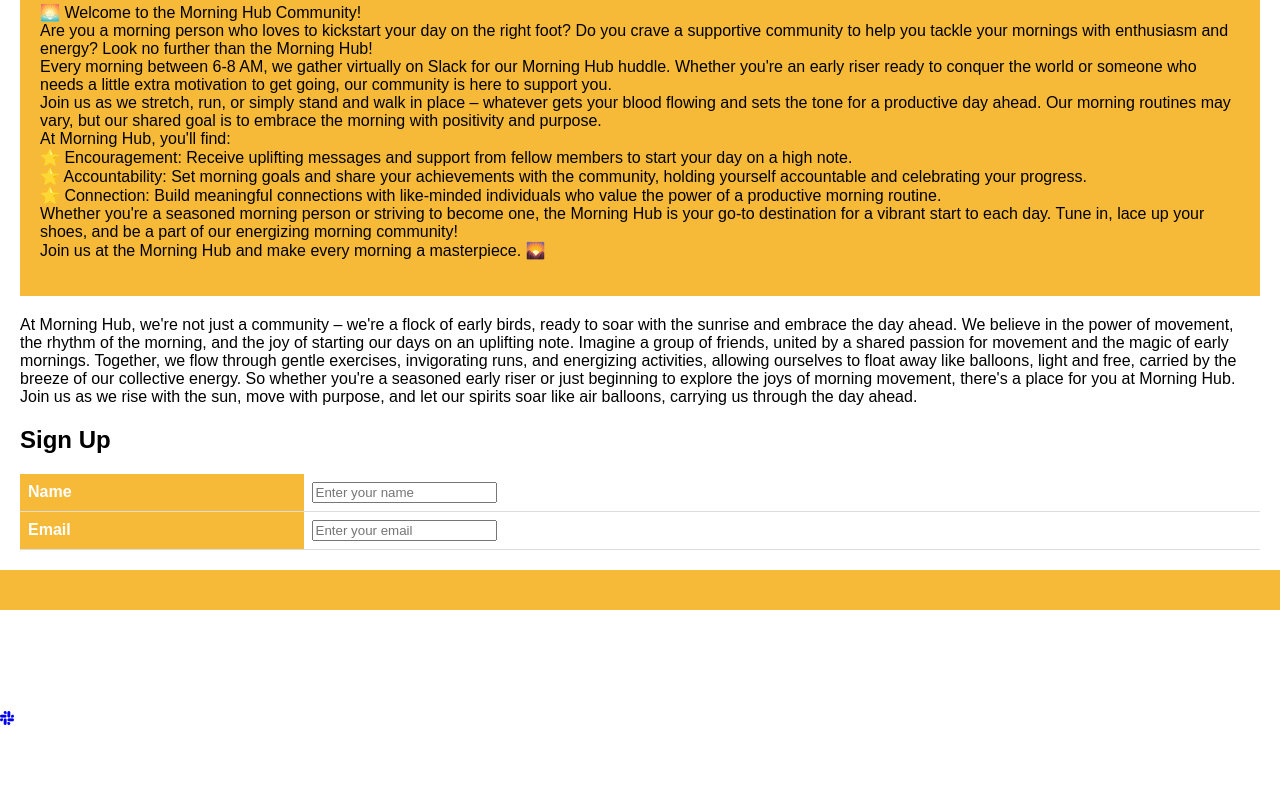
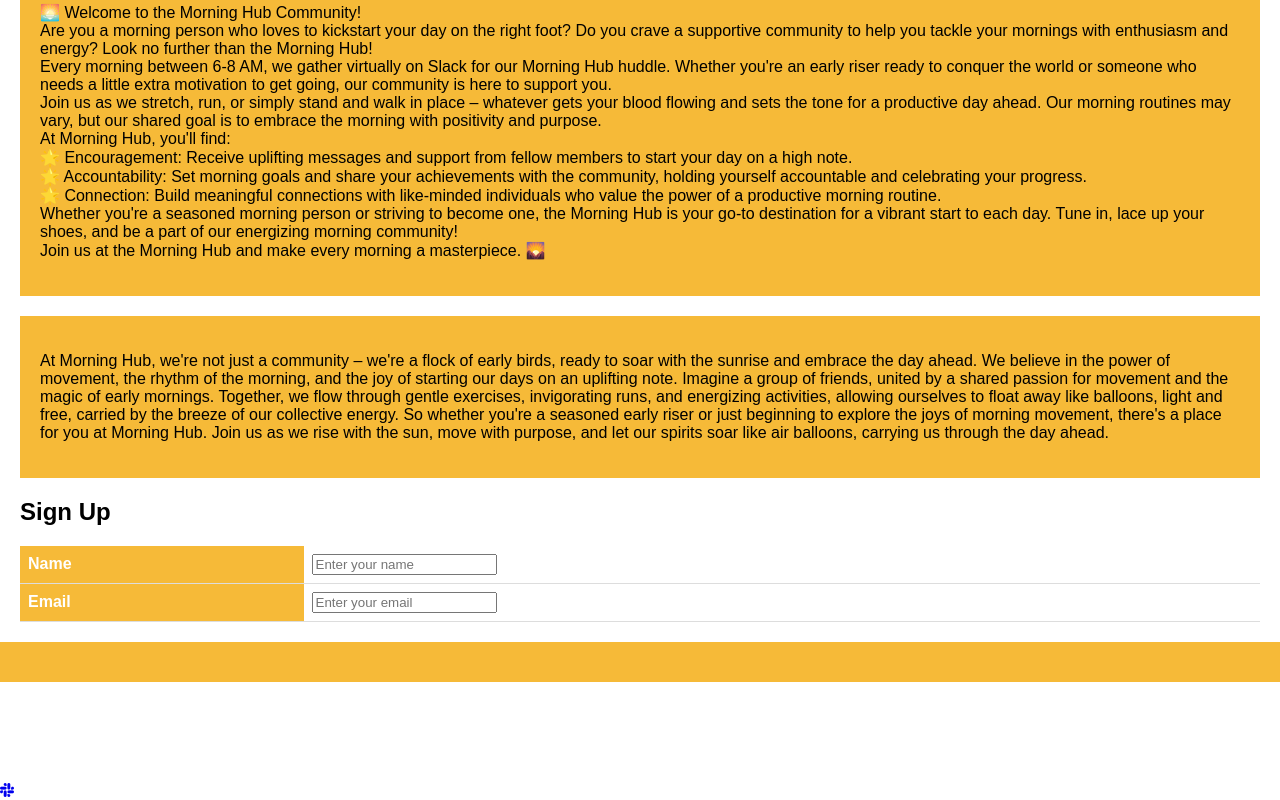
Before and after one commit to RosencrantzArt/Morning-Hub, a plain HTML site: page index.html in a window 1280 px wide. Shown: the part 623-1423 px from the top of the page. Before the commit the page ends 1351 px from the top, so only its background shows below. Drawn offline with Linux system fonts and the light colour scheme.

Commit message:
add backgrundcolor to section about us

```diff
--- a/index.html
+++ b/index.html
@@ -83,12 +83,18 @@
             color: white;
         }
 
-        /* Added CSS for the section background */
+
         .welcome-section {
             background-color: #f6ba38;
             padding: 20px;
             margin-bottom: 20px;
-            /* Added to create space between sections */
+
+        }
+        .about-us {
+            background-color: #f6ba38;
+            padding: 20px;
+            margin-bottom: 20px;
+
         }
 
         @media (max-width: 768px) {
```
